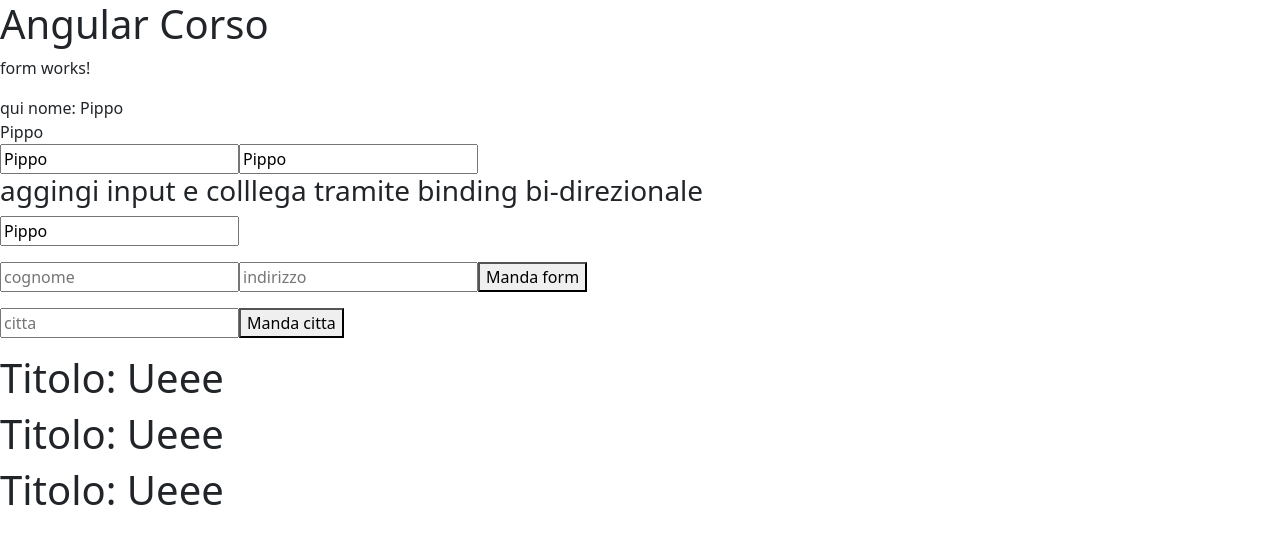
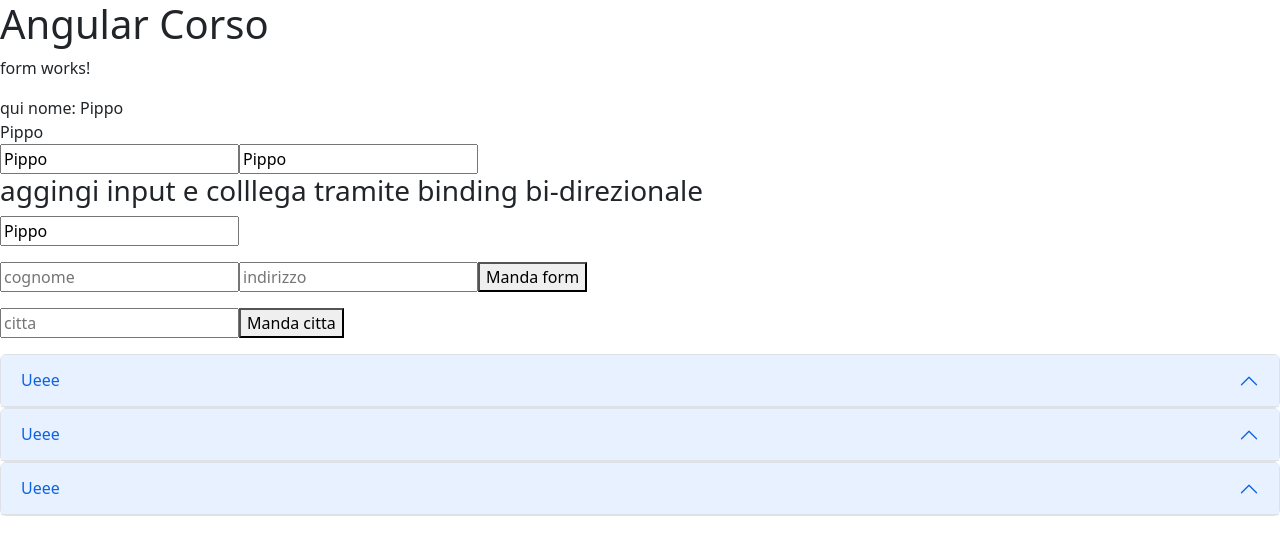
Before and after one commit to ironmanromeo/angular-corso, an Angular app: page / in a window 1280 px wide. Shown: the top 554 px of the page. Built offline with nearby package versions, Linux system fonts and the light colour scheme.

Commit message:
FAKE ACCORDION BELLO

```diff
--- a/src/app/accordion/accordion.component.html
+++ b/src/app/accordion/accordion.component.html
@@ -1,2 +1,14 @@
-<h1 (click)="onClick()">Titolo: {{ titolo }}</h1>
-<p [style]="stato">{{ testo }}</p>
+<div class="accordion" id="accordionExample">
+    <div class="accordion-item">
+      <h2 class="accordion-header" id="headingOne">
+        <button  (click)="onClick()" class="accordion-button" type="button" data-bs-toggle="collapse" data-bs-target="#collapseOne" aria-expanded="true" aria-controls="collapseOne">
+            {{testo}}
+        </button>
+      </h2>
+      <div [style]="stato" id="collapseOne" class="accordion-collapse collapse show" aria-labelledby="headingOne" data-bs-parent="#accordionExample">
+        <div class="accordion-body">
+            {{testo}}
+        </div>
+      </div>
+    </div>
+</div>
```
